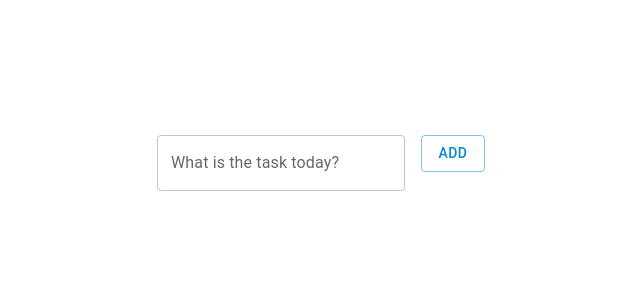
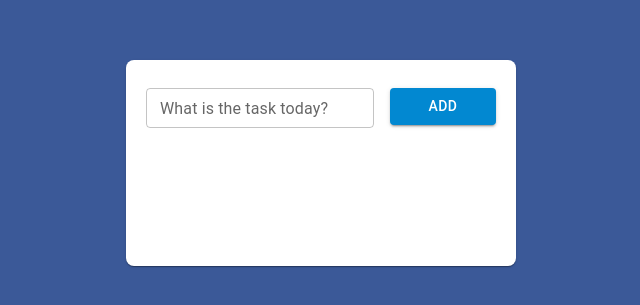
Before and after one commit to gmjishara/React_Todo_List, a React (Create React App) app: page / in a window 1280 px wide. Shown: the part 237-542 px from the top of the page, without its empty margins (319-959 px from the left). Built offline with nearby package versions, Linux system fonts and the light colour scheme.

Commit message:
set the layout for search area and button

```diff
--- a/src/App.js
+++ b/src/App.js
@@ -1,25 +1,36 @@
 import "./App.css";
 import { useState } from "react";
 import SearchBar from "./SearchBar";
-import { Box } from "@mui/material";
+import { Box, Card } from "@mui/material";
 import TaskDisplayer from "./TaskDisplayer";
 
 function App() {
   const [data, setData] = useState([]);
 
   const mainStyle = {
-    wdith:"100%",
-    height:"100vh",
-    display:"flex",
-    flexDirection:"column",
+    wdith: "100%",
+    height: "100vh",
+    display: "flex",
+    flexDirection: "column",
     alignItems: "center",
     justifyContent: "center",
-  }
+    backgroundColor: "#3b5998",
+  };
 
   return (
     <Box style={mainStyle}>
-      <SearchBar data={data} setData={setData} />
-      <TaskDisplayer data={data}/>
+      <Card
+        sx={{
+          minWidth: 350,
+          minHeight: 150,
+          borderRadius: "8px",
+          position: "relative",
+          padding:"28px 20px"
+        }}
+      >
+        <SearchBar data={data} setData={setData} />
+        <TaskDisplayer data={data} />
+      </Card>
     </Box>
   );
 }
--- a/src/SearchBar.js
+++ b/src/SearchBar.js
@@ -1,31 +1,44 @@
 import React, { useState } from "react";
-import { TextField } from "@mui/material";
-import {Button, Grid} from "@mui/material";
+import { Box, TextField } from "@mui/material";
+import { Button, Grid } from "@mui/material";
 
-export default function SearchBar({data,setData}) {
+export default function SearchBar({ data, setData }) {
   const [value, setValue] = useState("");
 
-  const addList = ()=>{
-    setData([...data,value])
-  }
+  const addList = () => {
+    setData([...data, value]);
+  };
+
+  // const searchStyle = {
+  //   position: "absolute",
+  //   top: "28px",
+  //   left: "20px",
+  // };
 
   return (
-    <div>
+    <Box>
       <Grid container spacing={2} direction="row">
-        <Grid item>
+        <Grid item xs={12} sm={8} md={8} lg={8} xl={9}>
           <TextField
             id="outlined-basic"
             label="What is the task today?"
             variant="outlined"
+            size="small"
             onChange={(event) => setValue(event.target.value)}
+            style={{ width: "100%" }}
           />
         </Grid>
-        <Grid item>
-          <Button variant="outlined" color="info" onClick={addList}>
+        <Grid item xs={12} sm={4} md={4} lg={4} xl={3}>
+          <Button
+            variant="contained"
+            color="info"
+            onClick={addList}
+            style={{ width: "100%" }}
+          >
             Add
           </Button>
         </Grid>
       </Grid>
-    </div>
+    </Box>
   );
 }
```
